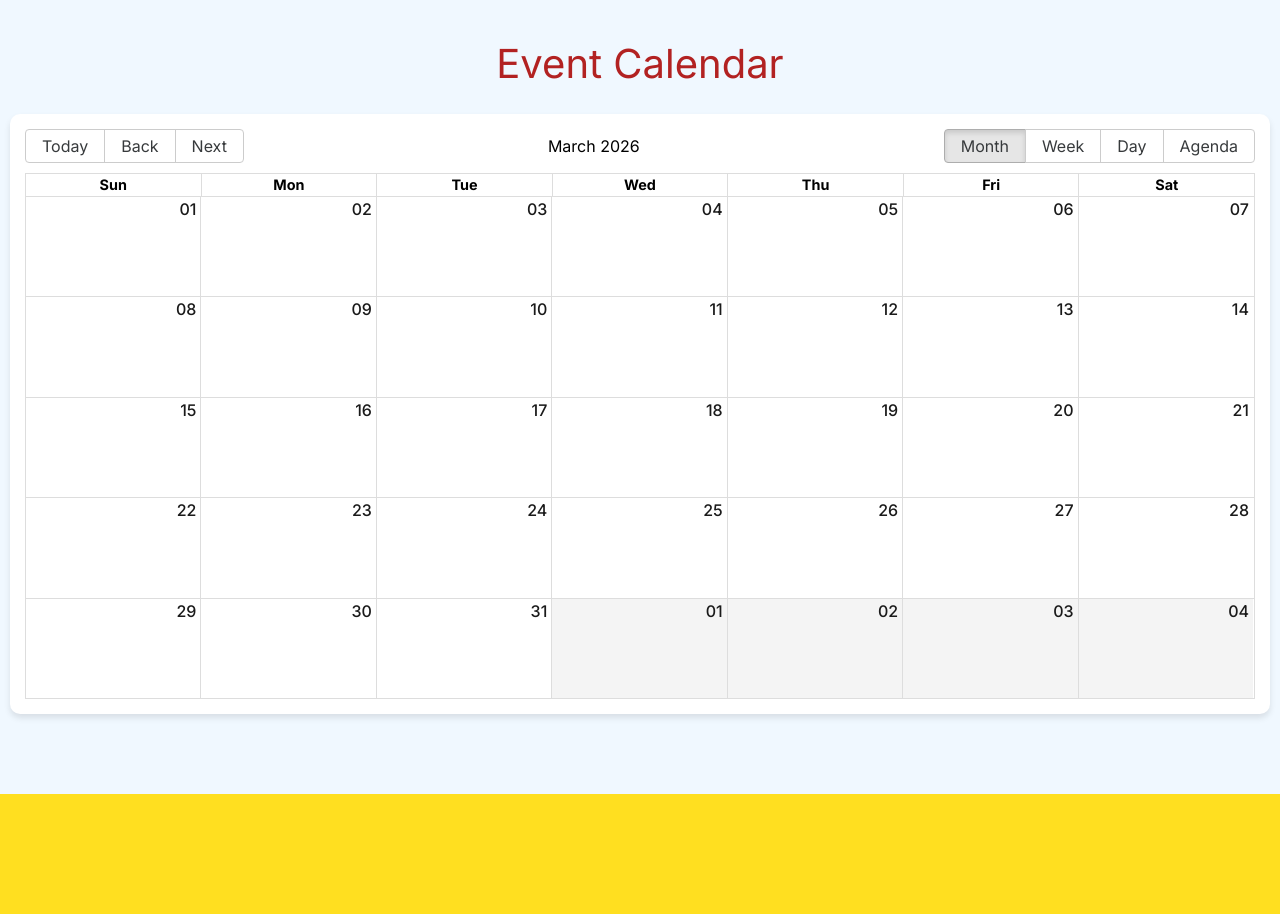
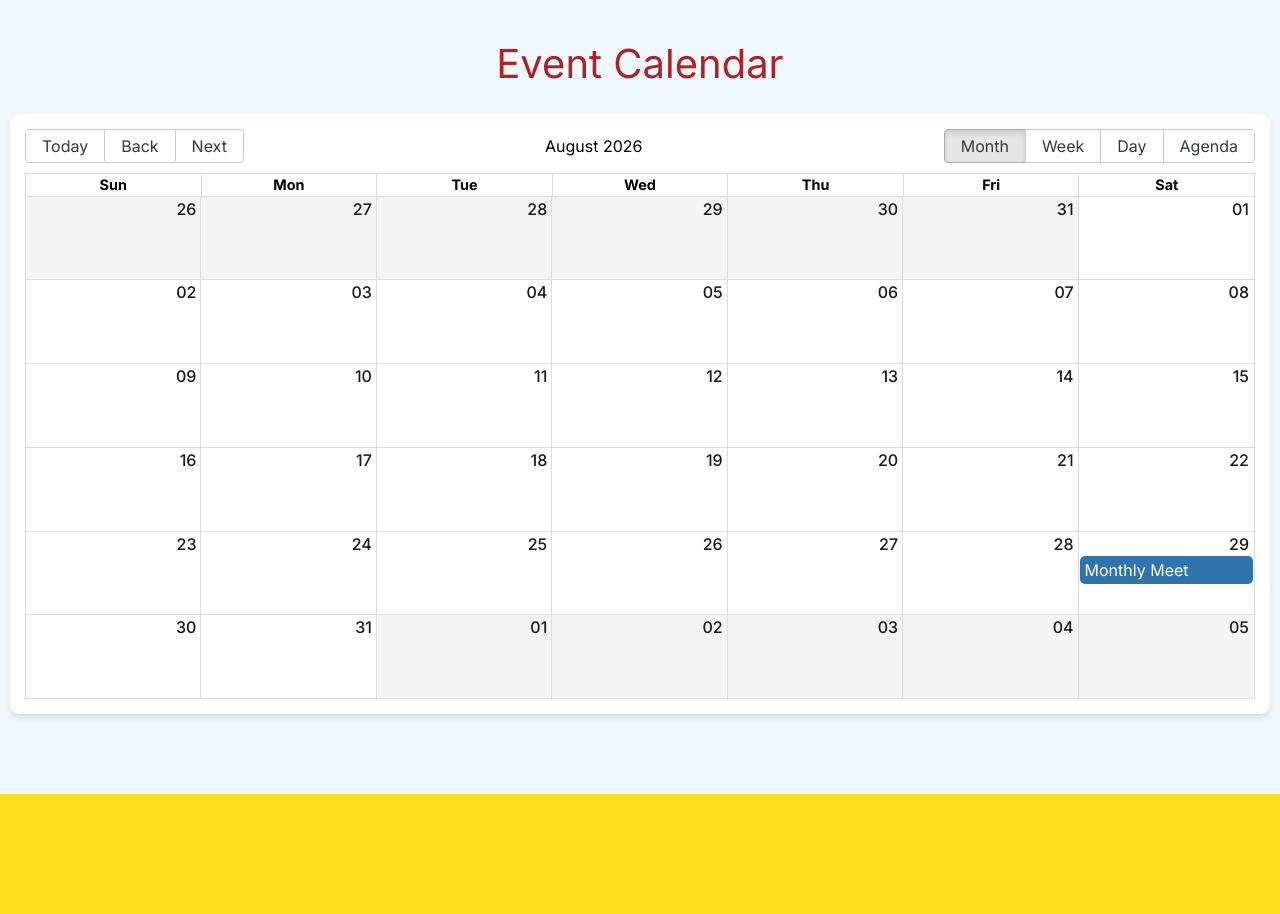
Before and after one commit to sorapatna/SORA-WEBSITE, a Next.js app: page / in a window 1280 px wide. Shown: the part 3640-4554 px from the top of the page. Built offline with nearby package versions, Linux system fonts and the light colour scheme.

Commit message:
Update CalendarComponent.tsx

```diff
--- a/components/CalendarComponent.tsx
+++ b/components/CalendarComponent.tsx
@@ -33,7 +33,7 @@ const localizer = dateFnsLocalizer({
 
 const events: CalendarEvent[] = [
   {
-    title: "Field Day",
+    title: "Monthly Meet",
     start: new Date(2026, 7, 29, 16, 0),
     end: new Date(2026, 7, 29, 18, 0),
     description: "We had a review of progress on our 145.100 MHz net which we operate morning and evening. Morning 7am to 8.30am. Evening time 5pm onwards till 8pm one operator minimum is on standby. We decided that once a week all our group members will log in and talk on vhf which is mandatory…everyone agreed 👍 time and date to be communicated this includes YL members. I had bought a lot of low cost antenna designs and equipment to demonstrate to new hams who have recently been licensed but none of them turned up in the program. So the Demo was brief for hams who are already operating. We also confirmed that monthly program will be revived even if 10-12 hams are attending at a fellow hams residence or location. Next program in September will be communicated.",
@@ -50,10 +50,7 @@ const events: CalendarEvent[] = [
         type: "image",
         src: "/images/Meeting-3.webp",
       },
-      {
-        type: "video",
-        src: "/videos/field-day.mp4",
-      },
+
     ],
   },
 ];
@@ -110,7 +107,7 @@ export default function CalendarComponent() {
             events={events}
             startAccessor="start"
             endAccessor="end"
-            defaultDate={new Date(2026, 2, 21)}
+            defaultDate={new Date(2026, 7, 29)}
             showMultiDayTimes
             style={{ height: "100%" }}
             onSelectEvent={handleSelectEvent}
```
